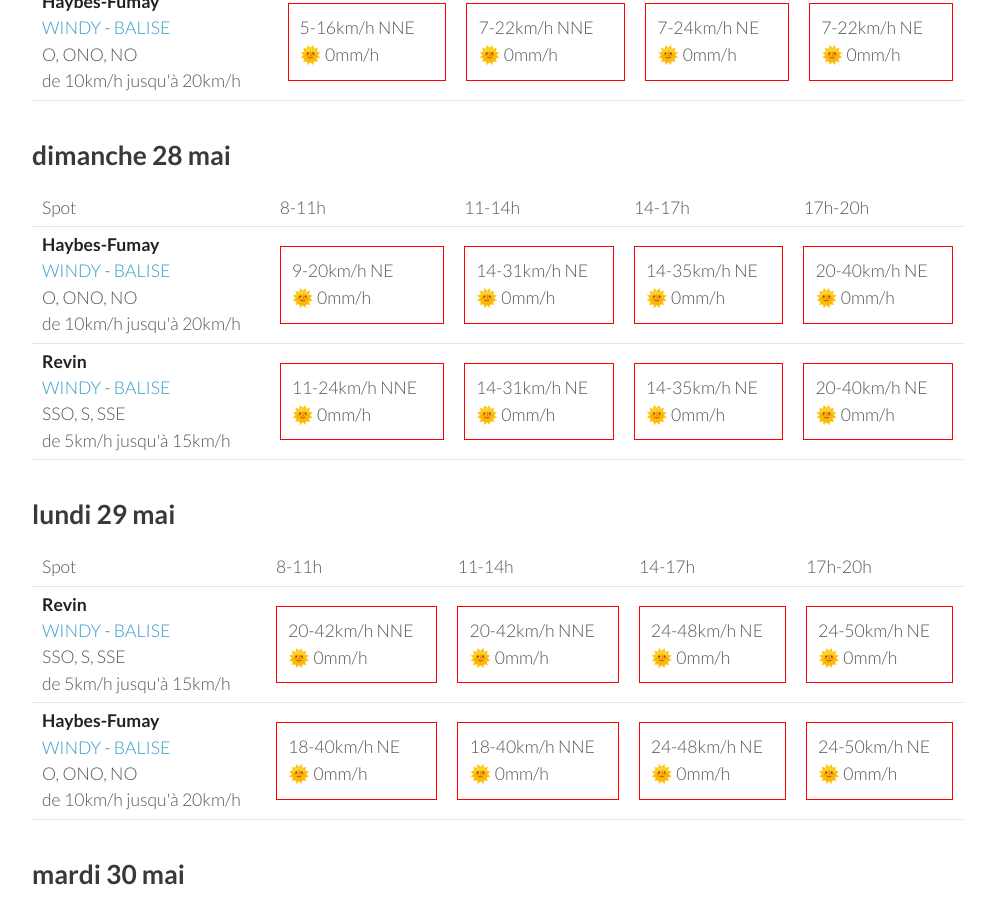
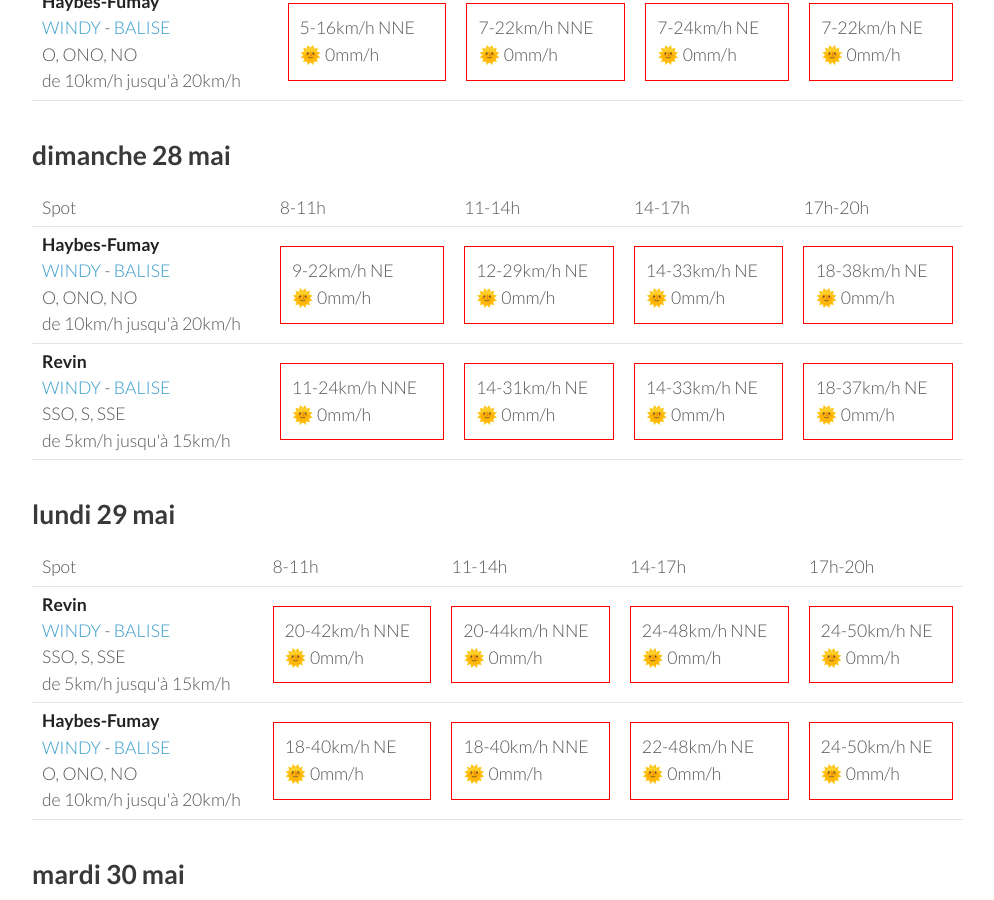
Before and after one commit to parapente-dans-le-nord/parapente-dans-le-nord.github.io, a Jekyll site: the page built from ardennes.markdown, in a window 1280 px wide and 900 px high, scrolled down 859 px. Shown: the whole window, without its empty margins (26-1020 px from the left). Built offline with Jekyll 4.4.1, drawn with Linux system fonts in a browser that asks for light colours; some of the changed text lies outside the part shown.

Commit message:
update index.markdown

```diff
--- a/ardennes.markdown
+++ b/ardennes.markdown
@@ -94,10 +94,10 @@ page mise à jour le vendredi 26 mai 13:10
 <tr>
         <td><strong>Haybes-Fumay</strong><br><a href="https://windy.com/49.998/4.715?49.913,4.738,10">WINDY</a> - <span class=""><a href="http://www.balisemeteo.com/balise.php?idBalise=104">BALISE</a> </span><br> <span class="vent-favorable">O, ONO, NO</span><br><span class="force-vent">de 10km/h jusqu'à 20km/h</span> </td>
 
-            <td><div class="not-flyable"><p>9-20km/h NE</p><p>🌞 0mm/h</p></div></td>
-            <td><div class="not-flyable"><p>14-31km/h NE</p><p>🌞 0mm/h</p></div></td>
-            <td><div class="not-flyable"><p>14-35km/h NE</p><p>🌞 0mm/h</p></div></td>
-            <td><div class="not-flyable"><p>20-40km/h NE</p><p>🌞 0mm/h</p></div></td>
+            <td><div class="not-flyable"><p>9-22km/h NE</p><p>🌞 0mm/h</p></div></td>
+            <td><div class="not-flyable"><p>12-29km/h NE</p><p>🌞 0mm/h</p></div></td>
+            <td><div class="not-flyable"><p>14-33km/h NE</p><p>🌞 0mm/h</p></div></td>
+            <td><div class="not-flyable"><p>18-38km/h NE</p><p>🌞 0mm/h</p></div></td>
 
 
     </tr>
@@ -106,8 +106,8 @@ page mise à jour le vendredi 26 mai 13:10
 
             <td><div class="not-flyable"><p>11-24km/h NNE</p><p>🌞 0mm/h</p></div></td>
             <td><div class="not-flyable"><p>14-31km/h NE</p><p>🌞 0mm/h</p></div></td>
-            <td><div class="not-flyable"><p>14-35km/h NE</p><p>🌞 0mm/h</p></div></td>
-            <td><div class="not-flyable"><p>20-40km/h NE</p><p>🌞 0mm/h</p></div></td>
+            <td><div class="not-flyable"><p>14-33km/h NE</p><p>🌞 0mm/h</p></div></td>
+            <td><div class="not-flyable"><p>18-37km/h NE</p><p>🌞 0mm/h</p></div></td>
 
 
     </tr>
@@ -131,8 +131,8 @@ page mise à jour le vendredi 26 mai 13:10
         <td><strong>Revin</strong><br><a href="https://windy.com/49.948/4.625?49.543,4.625,8">WINDY</a> - <span class=""><a href="http://www.balisemeteo.com/balise.php?idBalise=5019">BALISE</a> </span><br> <span class="vent-favorable">SSO, S, SSE</span><br><span class="force-vent">de 5km/h jusqu'à 15km/h</span> </td>
 
             <td><div class="not-flyable"><p>20-42km/h NNE</p><p>🌞 0mm/h</p></div></td>
-            <td><div class="not-flyable"><p>20-42km/h NNE</p><p>🌞 0mm/h</p></div></td>
-            <td><div class="not-flyable"><p>24-48km/h NE</p><p>🌞 0mm/h</p></div></td>
+            <td><div class="not-flyable"><p>20-44km/h NNE</p><p>🌞 0mm/h</p></div></td>
+            <td><div class="not-flyable"><p>24-48km/h NNE</p><p>🌞 0mm/h</p></div></td>
             <td><div class="not-flyable"><p>24-50km/h NE</p><p>🌞 0mm/h</p></div></td>
 
 
@@ -142,7 +142,7 @@ page mise à jour le vendredi 26 mai 13:10
 
             <td><div class="not-flyable"><p>18-40km/h NE</p><p>🌞 0mm/h</p></div></td>
             <td><div class="not-flyable"><p>18-40km/h NNE</p><p>🌞 0mm/h</p></div></td>
-            <td><div class="not-flyable"><p>24-48km/h NE</p><p>🌞 0mm/h</p></div></td>
+            <td><div class="not-flyable"><p>22-48km/h NE</p><p>🌞 0mm/h</p></div></td>
             <td><div class="not-flyable"><p>24-50km/h NE</p><p>🌞 0mm/h</p></div></td>
 
 
```
Also changed, not shown: other parts of ardennes.markdown (+1 -1 lines).
